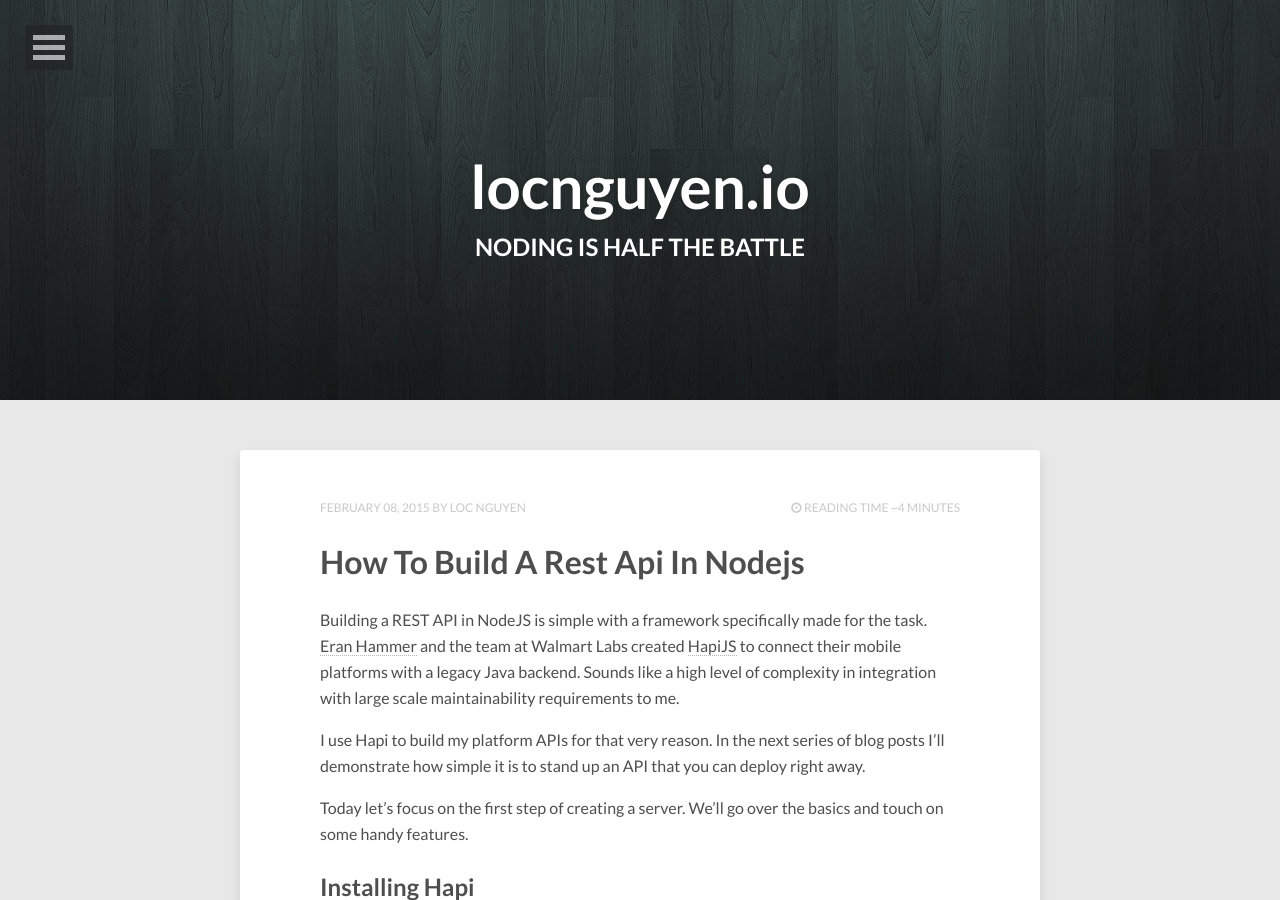
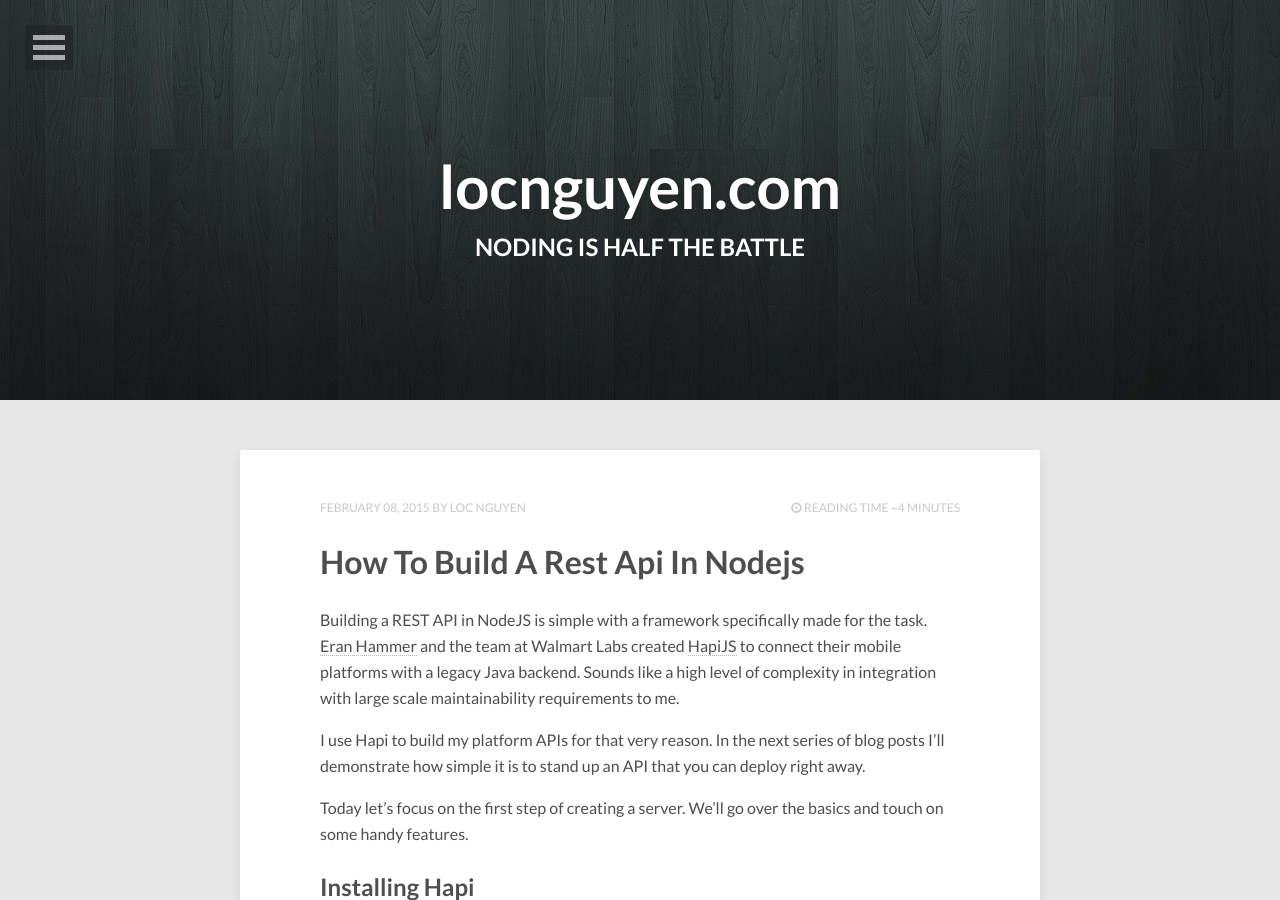
Before and after one commit to locnguyen/locnguyen.github.io, a Jekyll site: the page built from index.html, in a window 1280 px wide and 900 px high. Built offline with Jekyll 4.4.1, drawn with Linux system fonts in a browser that asks for light colours; nearby versions of some CDN libraries; the list of posts is cut into pages by our own code.

Commit message:
Update URL in the header to .com

```diff
--- a/_config.yml
+++ b/_config.yml
@@ -1,4 +1,4 @@
-title:            locnguyen.io
+title:            locnguyen.com
 description:      Noding is half the battle
 disqus_shortname:
 reading_time:     true
```
